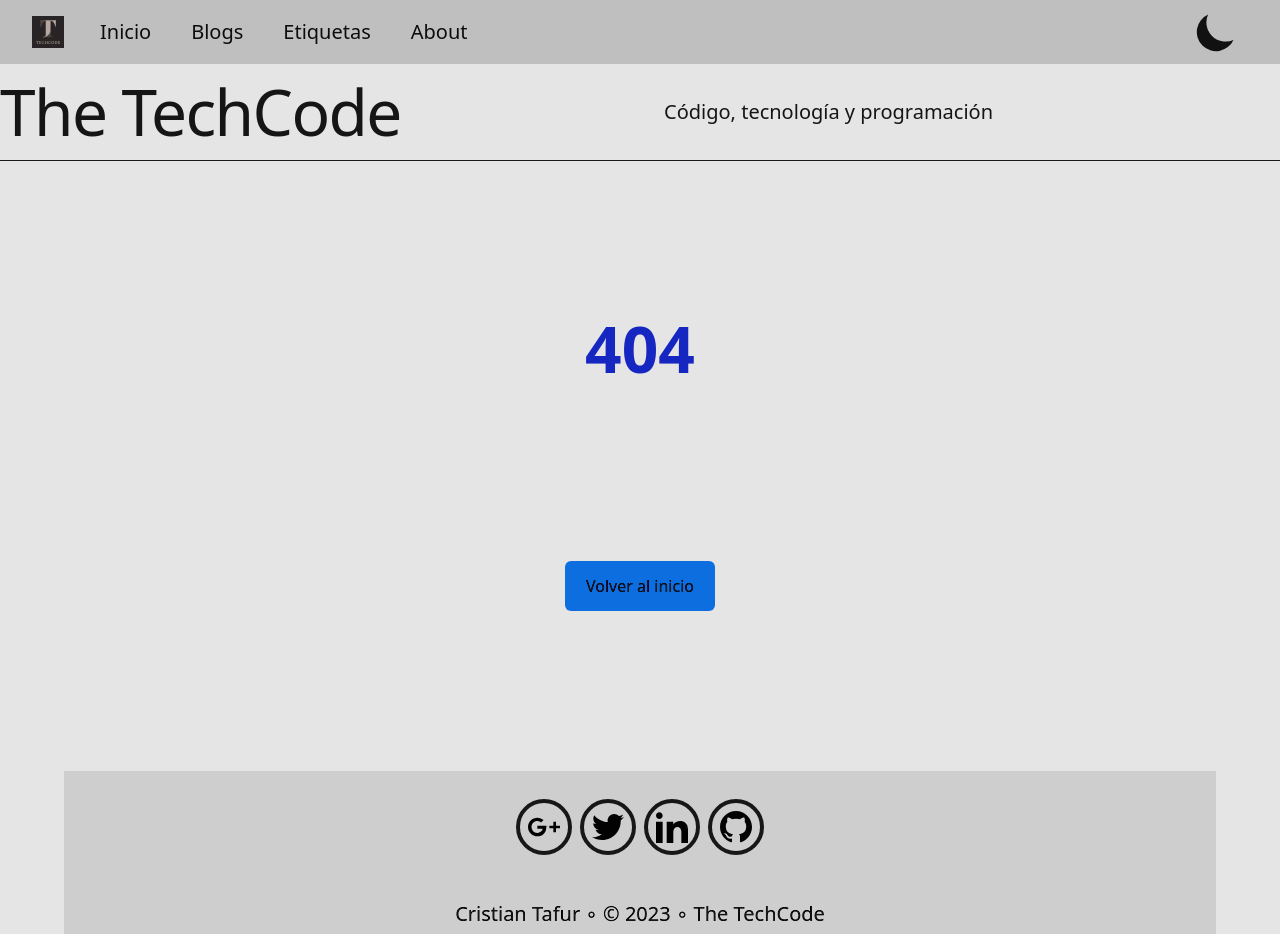
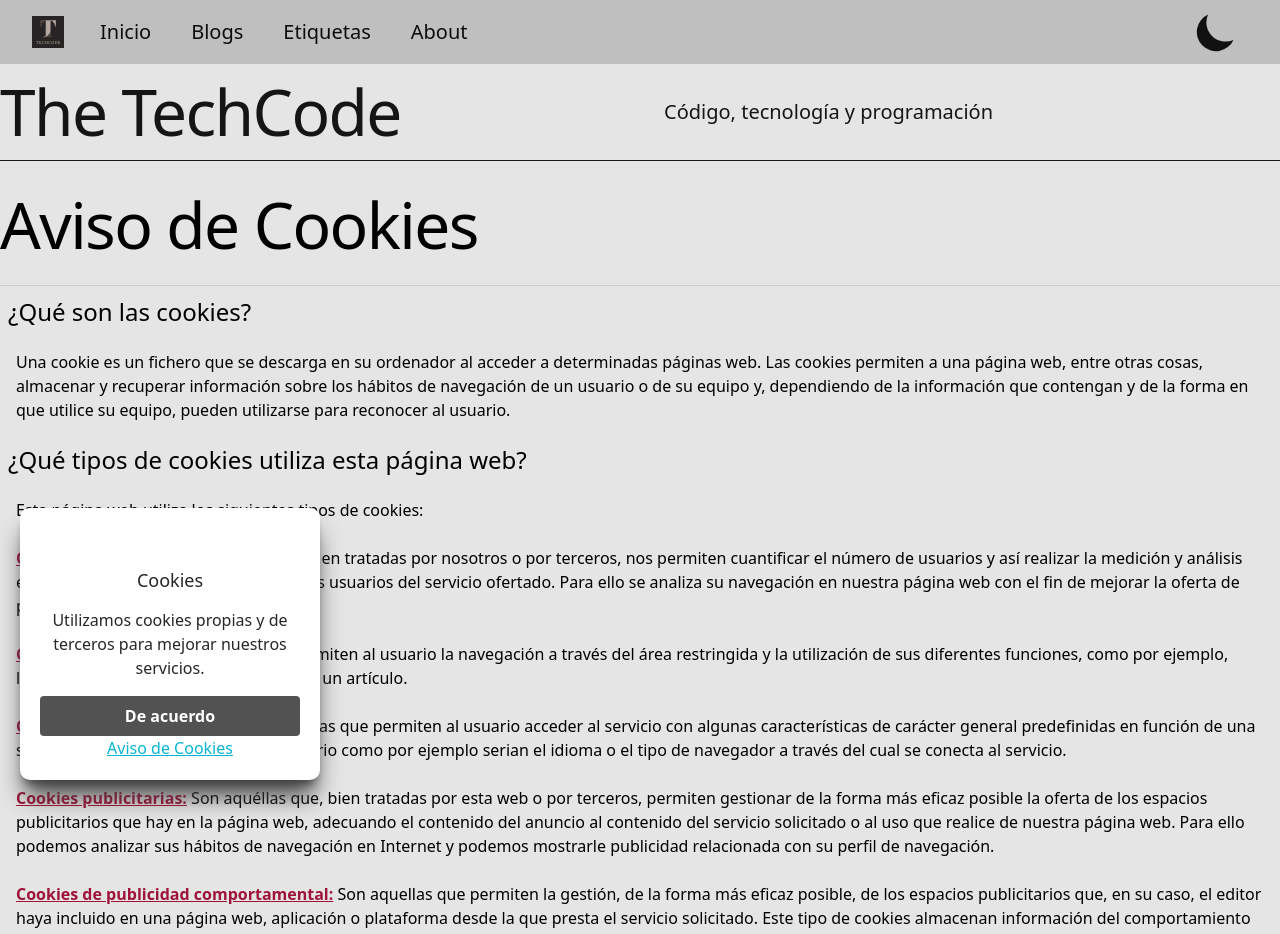
Before and after one commit to CristianTafur249/PersonalBlog, a Next.js app: page /cookies in a window 1280 px wide. Before the commit this address had no page. Shown: the top 934 px of the page. Built offline with nearby package versions, Linux system fonts and the light colour scheme; what tailwindcss-children would draw is missing.

Commit message:
cookies agregadas

```diff
--- /dev/null
+++ b/components/Cookies.js
@@ -0,0 +1,51 @@
+import { useEffect, useState } from "react"
+function activateGoogleAdsense() {
+    window['adsbygoogle'] = window['adsbygoogle'] || [];
+    window.adsbygoogle.push({
+        google_ad_client: "ca-pub-5012441343452330",
+        enable_page_level_ads: true
+    });
+}
+
+function activateGoogleAnalytics() {
+    window['ga-disable-G-98D755MZH9'] = false;
+    window.dataLayer = window.dataLayer || [];
+    function gtag() { dataLayer.push(arguments); }
+    gtag('js', new Date());
+    gtag('config', 'G-98D755MZH9');
+}
+
+
+export default function Cookies() {
+    const [showCookies, setShowCookies] = useState(false);
+
+    useEffect(() => {
+        if (!localStorage.getItem('cookies-aceptadas')) {
+            setShowCookies(true);
+
+        }
+    }, [])
+
+    const handleAcceptCookies = () => {
+        localStorage.setItem('cookies-aceptadas', true);
+        setShowCookies(false);
+        activateGoogleAnalytics();
+        activateGoogleAdsense();
+    }
+
+    return (
+        <>
+            {showCookies && (
+                <div className='avisoCookies block shadow-xl shadow-gray-700 dark:shadow-gray-600 dark:bg-gray-300'>
+                    <img className='max-w-px absolute top-0 left-1/2 transform -translate-x-1/2 -translate-y-2/3' src="/static/images/cookie.svg" />
+                    <h3 className="titulo mb-4 text-lg text-gray-800">Cookies</h3>
+                    <p className="parrafo mb-4 text-gray-800">Utilizamos cookies propias y de terceros para mejorar nuestros servicios.</p>
+                    <button className=" w-full bg-gray-600 text-white font-bold py-2 px-4 rounded hover:bg-gray-800 focus:outline-none focus:shadow-outline-gray active:bg-gray-700 transition duration-150 ease-in-out" onClick={handleAcceptCookies} >De acuerdo</button>
+                    <a className=" text-cyan-500 underline hover:text-purple-600 dark:hover:text-purple-900 dark:text-cyan-800" href="/cookies">Aviso de Cookies</a>
+                </div>
+            )}
+            {showCookies && <div className="fondo"></div>}
+        </>
+
+    )
+}
--- a/layouts/AuthorLayout.js
+++ b/layouts/AuthorLayout.js
@@ -35,7 +35,7 @@ export default function AutorLayout({ children, frontMatter }) {
                         </div>
                     </div>
                     <div>
-                        <div className="prose grid grid-cols-1 pt-8 pb-8 gap-8 m-2 max-w-none .markdown">
+                        <div className="prose grid grid-cols-1 pt-8 pb-8 gap-8 m-2 max-w-none markdown">
                             {children}
                         </div>
                     </div>
--- a/layouts/PostLayout.js
+++ b/layouts/PostLayout.js
@@ -83,7 +83,7 @@ export default function PostLayout({ frontMatter, authorDetails, next, prev, chi
                             </dd>
                         </dl>
                         <div className="divide-y xl:col-span-3 xl:row-span-2 xl:pb-0">
-                            <div className="prose sm:max-w-sm pt-10 pb-8 markdown">
+                            <div className="prose sm:max-w-sm mb-4 pt-10 pb-8 markdown ">
                                 {children}
                             </div>
 
--- a/pages/404.js
+++ b/pages/404.js
@@ -6,7 +6,7 @@ import siteMetadata from "@/data/siteMetatdata";
 export default function FourZeroFour() {
     return (
         <>
-            <PageSEO title={`Pagina no encontrada - ${siteMetadata.title}`} />
+            <PageSEO title={`Pagina no encontrada - ${siteMetadata.site_name}`} />
             <main className=" t grid min-w-full min-h-full place-items-center mix-blend-difference py-24 px-6 sm:py-32 lg:px-8 ">
                 <div className="text-center">
                     <p className="text-6xl  font-semibold text-yellow-400">
--- a/pages/_app.js
+++ b/pages/_app.js
@@ -3,13 +3,13 @@ import Navbar from '@/components/Navbar'
 import siteMetadata from '@/data/siteMetatdata'
 import '@/styles/globals.css'
 import '@/styles/blogs.css'
-import '@/styles/author.css'
 import { ThemeProvider } from 'next-themes'
 import Head from 'next/head'
 import AdSense from '@/components/analitics/AdSense'
 import React from 'react'
 import { GAScrip, logPageView } from '@/components/analitics/Google'
 import Script from 'next/script'
+import Cookies from '@/components/Cookies'
 
 const isDevelopment = process.env.NODE_ENV === 'development'
 const isSocket = process.env.SOCKET
@@ -35,6 +35,7 @@ class App extends React.Component {
         {isDevelopment && isSocket && <ClientReload />}
         <Navbar>
           <Component {...pageProps} />
+          <Cookies/>
         </Navbar>
       </ThemeProvider>
     )
--- /dev/null
+++ b/pages/cookies.js
@@ -0,0 +1,73 @@
+import SectionContainer from "@/components/SectionContainer"
+import { PageSEO } from "@/components/SEO"
+
+export default function cookies() {
+    return (
+        <>
+            <PageSEO title={'Aviso de Privacidad'} />
+
+
+            <SectionContainer>
+                <div
+                    className=" dark:border-gray-500 border-b-2 space-y-2 pt-6 pb-8 md:space-y-5"
+                    style={{ borderColor: '#ccc', borderBottom: '1px solid #ccc' }}
+                >
+                    <h2 className="text-2xl font- leading-9 tracking-tight sm:leading-10 md:text-5xl lg:text-6xl md:leading-14">
+                        Aviso de Cookies
+                    </h2>
+                </div>
+                <div className="markdown">
+                    <h3>¿Qué son las cookies?</h3>
+                    <p>Una cookie es un fichero que se descarga en su ordenador al acceder a determinadas páginas web. Las cookies permiten a una página web, entre otras cosas, almacenar y recuperar información sobre los hábitos de navegación de un usuario o de su equipo y, dependiendo de la información que contengan y de la forma en que utilice su equipo, pueden utilizarse para reconocer al usuario.</p>
+
+                    <h3>¿Qué tipos de cookies utiliza esta página web?</h3>
+                    <p>Esta página web utiliza los siguientes tipos de cookies:</p>
+
+                    <p><b>Cookies de análisis:</b> Son aquéllas que bien tratadas por nosotros o por terceros, nos permiten cuantificar el número de usuarios y así realizar la medición y análisis estadístico de la utilización que hacen los usuarios del servicio ofertado. Para ello se analiza su navegación en nuestra página web con el fin de mejorar la oferta de productos o servicios que le ofrecemos.</p>
+
+                    <p><b>Cookies técnicas:</b> Son aquellas que permiten al usuario la navegación a través del área restringida y la utilización de sus diferentes funciones, como por ejemplo, llevar a cambio el proceso de compra de un artículo.</p>
+
+                    <p><b>Cookies de personalización:</b> Son aquellas que permiten al usuario acceder al servicio con algunas características de carácter general predefinidas en función de una serie de criterios en el terminal del usuario como por ejemplo serian el idioma o el tipo de navegador a través del cual se conecta al servicio.</p>
+
+                    <p><b>Cookies publicitarias:</b> Son aquéllas que, bien tratadas por esta web o por terceros, permiten gestionar de la forma más eficaz posible la oferta de los espacios publicitarios que hay en la página web, adecuando el contenido del anuncio al contenido del servicio solicitado o al uso que realice de nuestra página web. Para ello podemos analizar sus hábitos de navegación en Internet y podemos mostrarle publicidad relacionada con su perfil de navegación.</p>
+
+                    <p><b>Cookies de publicidad comportamental:</b> Son aquellas que permiten la gestión, de la forma más eficaz posible, de los espacios publicitarios que, en su caso, el editor haya incluido en una página web, aplicación o plataforma desde la que presta el servicio solicitado. Este tipo de cookies almacenan información del comportamiento de los visitantes obtenida a través de la observación continuada de sus hábitos de navegación, lo que permite desarrollar un perfil específico para mostrar avisos publicitarios en función del mismo.</p>
+
+
+                    <h3>Desactivar las cookies.</h3>
+                    <p>Puede usted permitir, bloquear o eliminar las cookies instaladas en su equipo mediante la configuración de las opciones del navegador instalado en su ordenador.</p>
+
+                    <p>En la mayoría de los navegadores web se ofrece la posibilidad de permitir, bloquear o eliminar las cookies instaladas en su equipo.</p>
+
+                    <p>A continuación puede acceder a la configuración de los navegadores webs más frecuentes para aceptar, instalar o desactivar las cookies:</p>
+
+                    <p><a href="https://support.google.com/chrome/answer/95647?hl=es" target="_blank" rel="noopener">Configurar cookies en Google Chrome</a></p>
+
+                    <p><a href="http://windows.microsoft.com/es-es/windows7/how-to-manage-cookies-in-internet-explorer-9" target="_blank" rel="noopener">Configurar cookies en Microsoft Internet Explorer</a></p>
+
+                    <p><a href="https://support.mozilla.org/es/kb/habilitar-y-deshabilitar-cookies-sitios-web-rastrear-preferencias?redirectlocale=es&amp;redirectslug=habilitar-y-deshabilitar-cookies-que-los-sitios-we" target="_blank" rel="noopener">Configurar cookies en Mozilla Firefox</a></p>
+
+                    <p><a href="https://support.apple.com/es-es/HT201265" target="_blank" rel="noopener">Configurar cookies en Safari (Apple)</a></p>
+
+
+                    <h3>Cookies de terceros.</h3>
+
+                    <p>Esta página web utiliza servicios de terceros para recopilar información con fines estadísticos y de uso de la web. Se usan cookies de DoubleClick para mejorar la publicidad que se incluye en el sitio web. Son utilizadas para orientar la publicidad según el contenido que es relevante para un usuario, mejorando así la calidad de experiencia en el uso del mismo.</p>
+
+                    <p>En concreto, usamos los servicios de Google Adsense y de Google Analytics para nuestras estadísticas y publicidad. Algunas cookies son esenciales para el funcionamiento del sitio, por ejemplo el buscador incorporado.</p>
+
+                    <p>Nuestro sitio incluye otras funcionalidades proporcionadas por terceros. Usted puede fácilmente compartir el contenido en redes sociales como Facebook, Twitter o Google +, con los botones que hemos incluido a tal efecto.</p>
+
+
+                    <h3>Advertencia sobre eliminar cookies.</h3>
+
+                    <p>Usted puede eliminar y bloquear todas las cookies de este sitio, pero parte del sitio no funcionará o la calidad de la página web puede verse afectada.</p>
+
+                    <p>Si tiene cualquier duda acerca de nuestra política de cookies, puede contactar con esta página web a través de nuestros canales de Contacto.</p>
+                    <a href="/">Regresar</a>
+                </div>
+            </SectionContainer>
+
+        </>
+    )
+}
--- a/pages/tags.js
+++ b/pages/tags.js
@@ -25,7 +25,7 @@ export default function Tags({ tags }) {
                         </div>
                     </div>
                 </section>
-                <div className="grid grid-cols-2 gap-6 lg:grid-cols-6 mb-20 items-center">
+                <div className="grid grid-cols-2 gap-6 lg:grid-cols-6 mb-20 justify-items-center items-center">
                     {Object.keys(tags).length === 0 && 'No se encontraron etiqutas.'}
                     {sortedTags.map((t)=>{
                         return(
--- a/styles/author.css
+++ /dev/null
@@ -1,3 +0,0 @@
-.authors p {
-  @apply pt-1 pb-1 leading-8 m-4;
-}
--- a/styles/blogs.css
+++ b/styles/blogs.css
@@ -4,11 +4,39 @@
 .relative + div > pre{
     @apply mt-0 rounded-t-none;
 } */
+.avisoCookies {
+  display: block;
+  background-color: #ffffff;
+  padding: 20px;
+  width: calc(100% - 40px);
+  max-width: 300px;
+  line-height: 150%;
+  border-radius: 10px;
+  position: fixed;
+  bottom: 20px;
+  left: 20px;
+  z-index: 100;
+  padding-top: 60px;
+  text-align: center;
+}
+.fondo{
+  display: block;
+  background: rgba (1,1,1,.20);
+  position: fixed;
+  z-index: 99;
+  width: 100%;
+  height: 100%;
+  top: 0;
+  left: 0;
+}
 .markdown > div {
   @apply rounded-t float-left w-full  mx-0 bg-gray-800 px-5 p-3 font-serif text-sm font-bold flex-auto text-gray-200;
 }
 .markdown > p {
   @apply pt-1 pb-1 m-4;
+}
+.markdown > p > b {
+  @apply text-red-800 dark:text-red-500 underline;
 }
 .markdown > p + p {
   @apply mt-0;
@@ -41,14 +69,14 @@
   @apply dark:bg-gray-800 text-red-500 rounded-t-none;
 }
 .markdown a {
-  @apply text-green-700 underline hover:text-blue-800;
+  @apply text-blue-800 dark:text-green-500 underline hover:text-purple-800;
 }
 .markdown div > pre {
-  @apply  px-5 font-serif text-sm overflow-auto font-bold text-gray-200;
+  @apply px-5 font-serif text-sm overflow-auto font-bold text-gray-200;
 }
 .markdown table {
   @apply max-w-full table-auto;
 }
 .markdown pre > code {
-  @apply font-bold text-gray-200 float-left ;
+  @apply font-bold text-gray-200 float-left;
 }
```
Also changed, not shown: public/static/images/cookie.svg (added).
